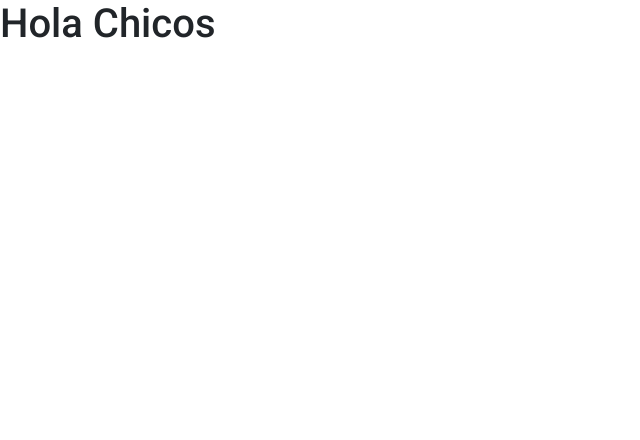
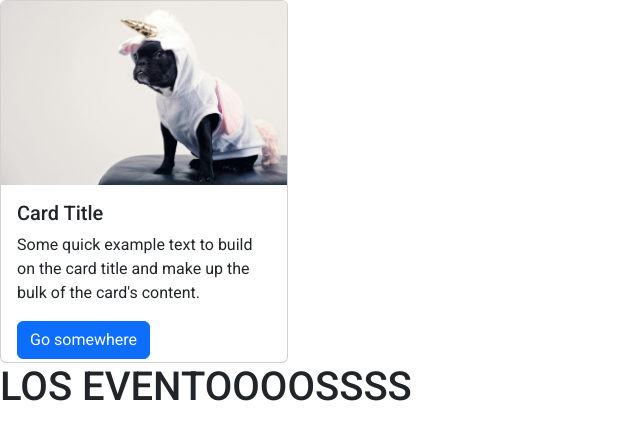
Before and after one commit to Mery1989/GreenLife_CLIENTE, a React (Vite) app in the folder Green Life/: page / in a window 1280 px wide. Shown: the top 440 px of the page, without its empty margins (0-640 px from the left). Built offline with nearby package versions, Linux system fonts and the light colour scheme; no server answers; a web font is replaced by a local one.

Commit message:
Component Event Card

```diff
--- a/Green Life/package.json
+++ b/Green Life/package.json
@@ -10,10 +10,12 @@
     "preview": "vite preview"
   },
   "dependencies": {
+    "axios": "^1.6.7",
     "bootstrap": "^5.3.3",
     "react": "^18.2.0",
     "react-bootstrap": "^2.10.1",
-    "react-dom": "^18.2.0"
+    "react-dom": "^18.2.0",
+    "react-router-dom": "^6.22.1"
   },
   "devDependencies": {
     "@types/react": "^18.2.56",
--- a/Green Life/src/App.css
+++ b/Green Life/src/App.css
@@ -1,3 +1,5 @@
 body{
+
   font-family:'Roboto', sans-serif;
+
 }
--- a/Green Life/src/App.jsx
+++ b/Green Life/src/App.jsx
@@ -1,10 +1,13 @@
-import './App.css'
+import './App.css';
+import BasicExample from './components/EventCard/EventCard';
+import EventListPage from './pages/EventListPages/EventListPages';
 
 function App() {
   return (
-    <h1>
-      Hola Chicos
-    </h1>
+    <>
+    <BasicExample/>
+    <EventListPage/>
+    </>
   )
 }
 
--- /dev/null
+++ b/Green Life/src/components/EventCard/EventCard.jsx
@@ -0,0 +1,20 @@
+import {Button, Card} from 'react-bootstrap';
+
+
+function BasicExample() {
+  return (
+    <Card style={{ width:'288px', height:'363px' }}>
+      <Card.Img variant="top" src="pexels-mark-glancy-1564506.jpg" />
+      <Card.Body>
+        <Card.Title>Card Title</Card.Title>
+        <Card.Text>
+          Some quick example text to build on the card title and make up the
+          bulk of the card's content.
+        </Card.Text>
+        <Button variant="primary">Go somewhere</Button>
+      </Card.Body>
+    </Card>
+  );
+}
+
+export default BasicExample;
--- a/Green Life/src/main.jsx
+++ b/Green Life/src/main.jsx
@@ -1,17 +1,20 @@
-import React from 'react'
-import ReactDOM from 'react-dom/client'
+import React from "react";
+import ReactDOM from "react-dom/client";
 /*
 importamos bootstarp en la app
 Si lo situo en un sitio previo a mi reenderizado de css
 gana bootstrap y no mi código
 */
-import 'bootstrap/dist/css/bootstrap.min.css';
-import App from './App.jsx'
-/*
-punto de entrada de la app
-  1º archivo que se carga
-*/
-ReactDOM.createRoot(document.getElementById('root')).render(
-    <App/>
+import "bootstrap/dist/css/bootstrap.min.css";
 
-)
+//enrutar
+import { BrowserRouter as Router } from "react-router-dom";
+
+import App from "./App.jsx";
+
+// punto de entrada de la app, 1º archivo que se carga
+ReactDOM.createRoot(document.getElementById("root")).render(
+  <Router>
+    <App />
+  </Router>
+);
--- /dev/null
+++ b/Green Life/src/pages/EventListPages/EventListPages.jsx
@@ -0,0 +1,19 @@
+import axios from "axios";
+import { useEffect, useState } from "react";
+
+const EventListPage = () => {
+  //traer lisata de datos que comienza con un array vacio
+  let [eventos, setEventos] = useState([]);
+
+  //cuando se monte en la card, solo en el 1º montaje
+  useEffect(() => {
+        axios
+        .get('http://localhost:5005/api/event/getAllEvents')
+        .then (response => setEventos(response.data))
+        .catch (err => console.log(err))
+    }, [])
+
+  return <h1>LOS EVENTOOOOSSSS</h1>;
+};
+
+export default EventListPage;
```
Also changed, not shown: Green Life/public/pexels-mark-glancy-1564506.jpg (added), Green Life/src/components/EventCard/EventCard.css (added), Green Life/src/routes/index.jsx (line endings or trailing spaces), 1 other file (tests, documents, lock files or other folders).
